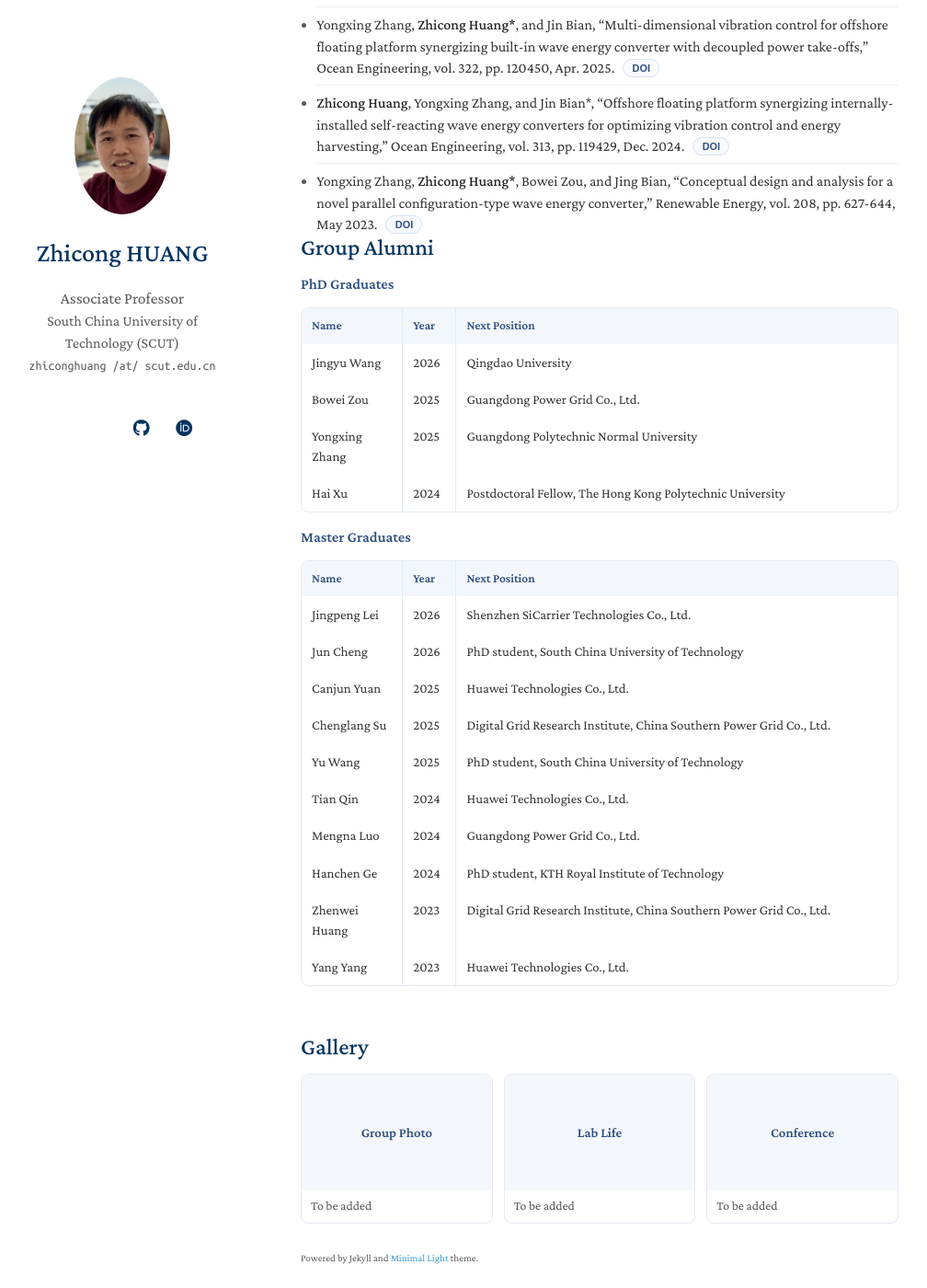
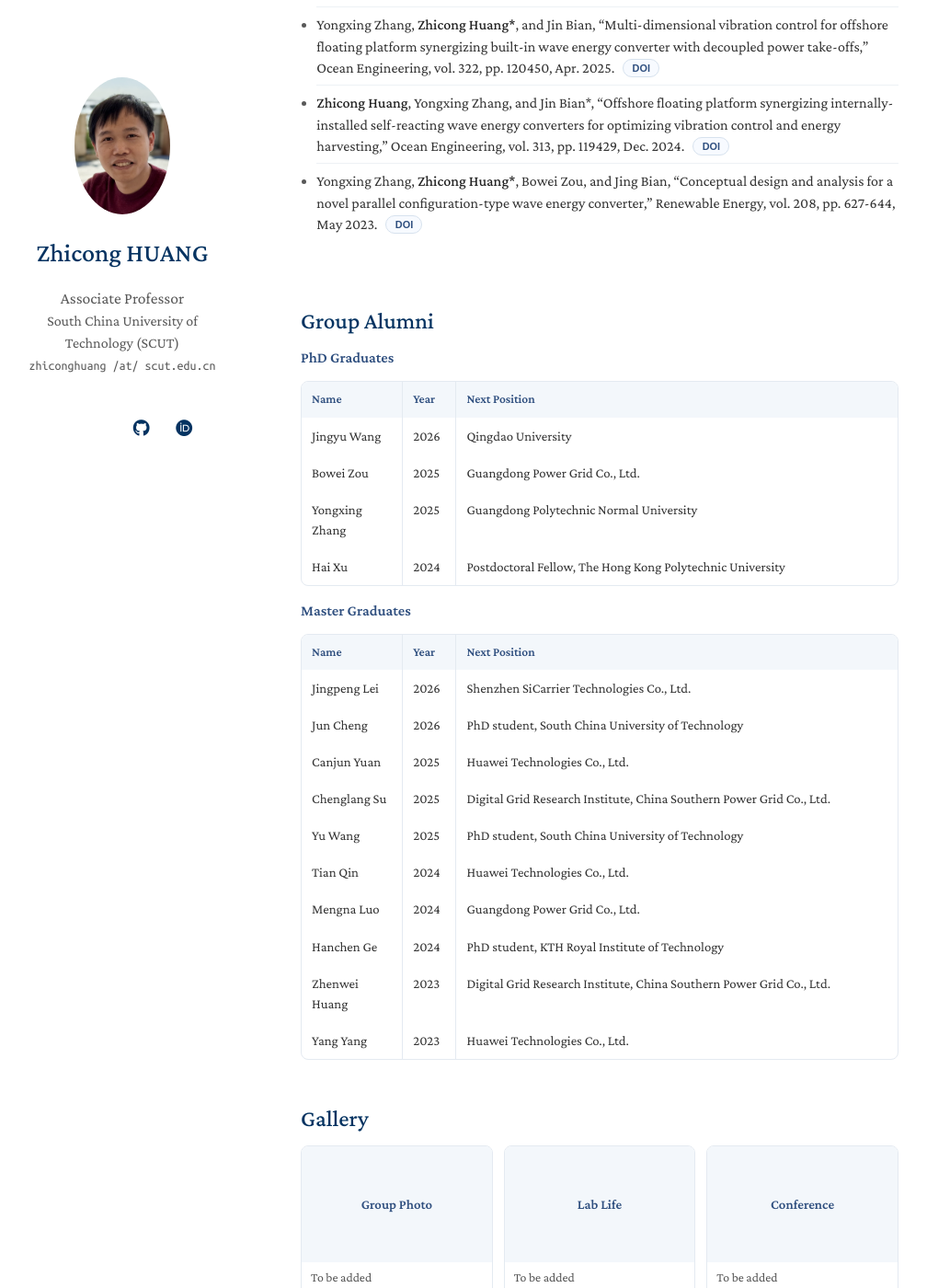
Before and after one commit to forwardhuang/forwardhuang.github.io, a Jekyll site: the page built from index.md, in a window 1280 px wide and 1400 px high, scrolled down 3849 px. Shown: the whole window at 92% size, without its empty margins (143-1151 px from the left). Built offline with Jekyll 4.4.1, drawn with Linux system fonts in a browser that asks for light colours; a style sheet for code colours, icons or effects is not loaded; our own code applies the rules of GitHub Pages for plain Markdown files.

Commit message:
Stabilize alumni section spacing

```diff
--- a/_includes/alumni.md
+++ b/_includes/alumni.md
@@ -1,4 +1,4 @@
-<br>
+<section class="alumni-section">
 <h2 id="group-alumni" class="section-title alumni-section-title">Group Alumni</h2>
 
 <h3 class="alumni-subtitle">PhD Graduates</h3>
@@ -88,3 +88,4 @@
     <span>Huawei Technologies Co., Ltd.</span>
   </div>
 </div>
+</section>
--- a/_layouts/homepage.html
+++ b/_layouts/homepage.html
@@ -27,11 +27,11 @@
     <link rel="stylesheet" href="./assets/css/font.css">
     {% endif %}
     {% if site.auto_dark_mode %}
-    <link rel="stylesheet" href="./assets/css/style.css?v=20260711a">
-    <link rel="stylesheet" href="./assets/css/publications.css?v=20260711a">
+    <link rel="stylesheet" href="./assets/css/style.css?v=20260712a">
+    <link rel="stylesheet" href="./assets/css/publications.css?v=20260712a">
     {% else %}
-    <link rel="stylesheet" href="./assets/css/style-no-dark-mode.css?v=20260711a">
-    <link rel="stylesheet" href="./assets/css/publications-no-dark-mode.css?v=20260711a">
+    <link rel="stylesheet" href="./assets/css/style-no-dark-mode.css?v=20260712a">
+    <link rel="stylesheet" href="./assets/css/publications-no-dark-mode.css?v=20260712a">
     {% endif %}
 
   </head>
--- a/assets/css/style.scss
+++ b/assets/css/style.scss
@@ -217,8 +217,12 @@
   background: #2f6f58;
 }
 
+.alumni-section {
+  padding-top: 5rem;
+}
+
 .alumni-section-title {
-  margin-top: 3.2em;
+  margin-top: 0;
 }
 
 .alumni-subtitle {
```
